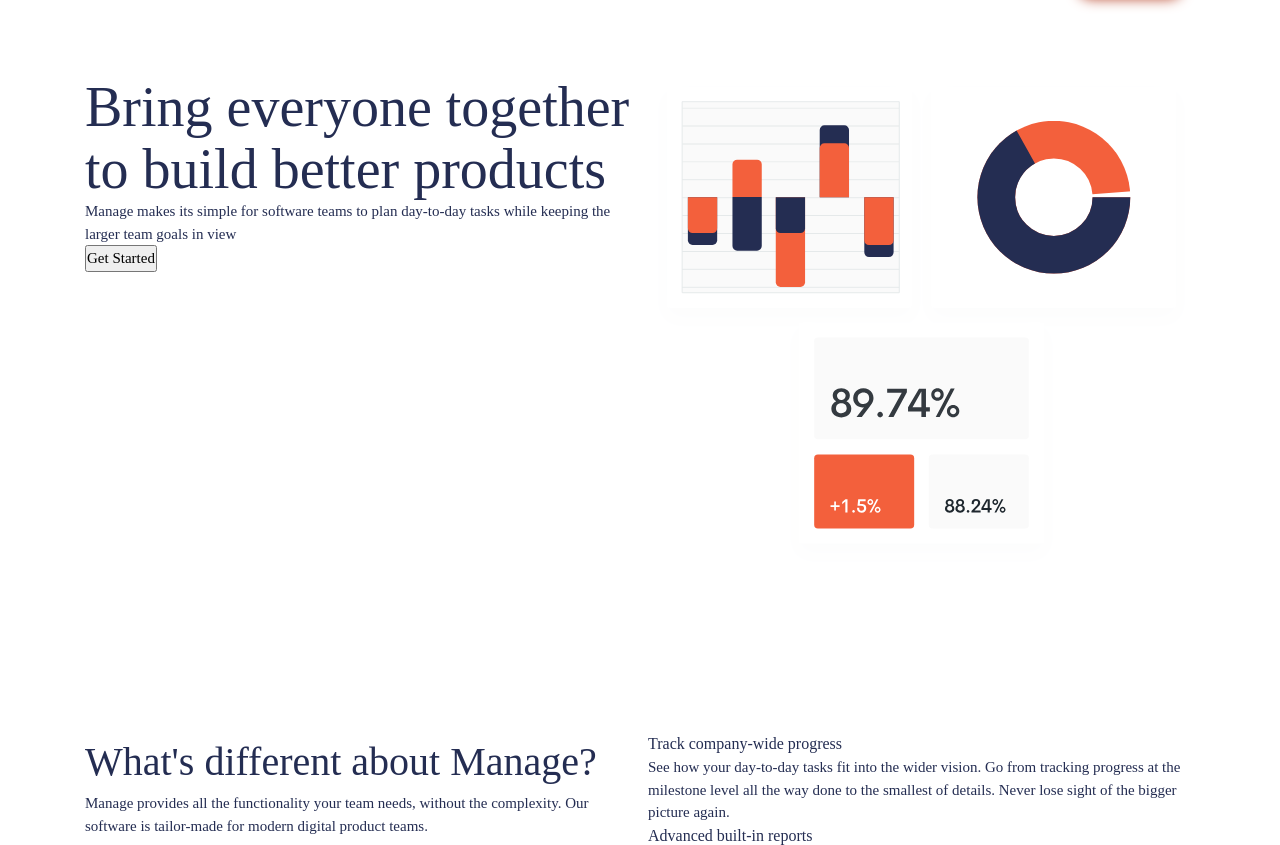
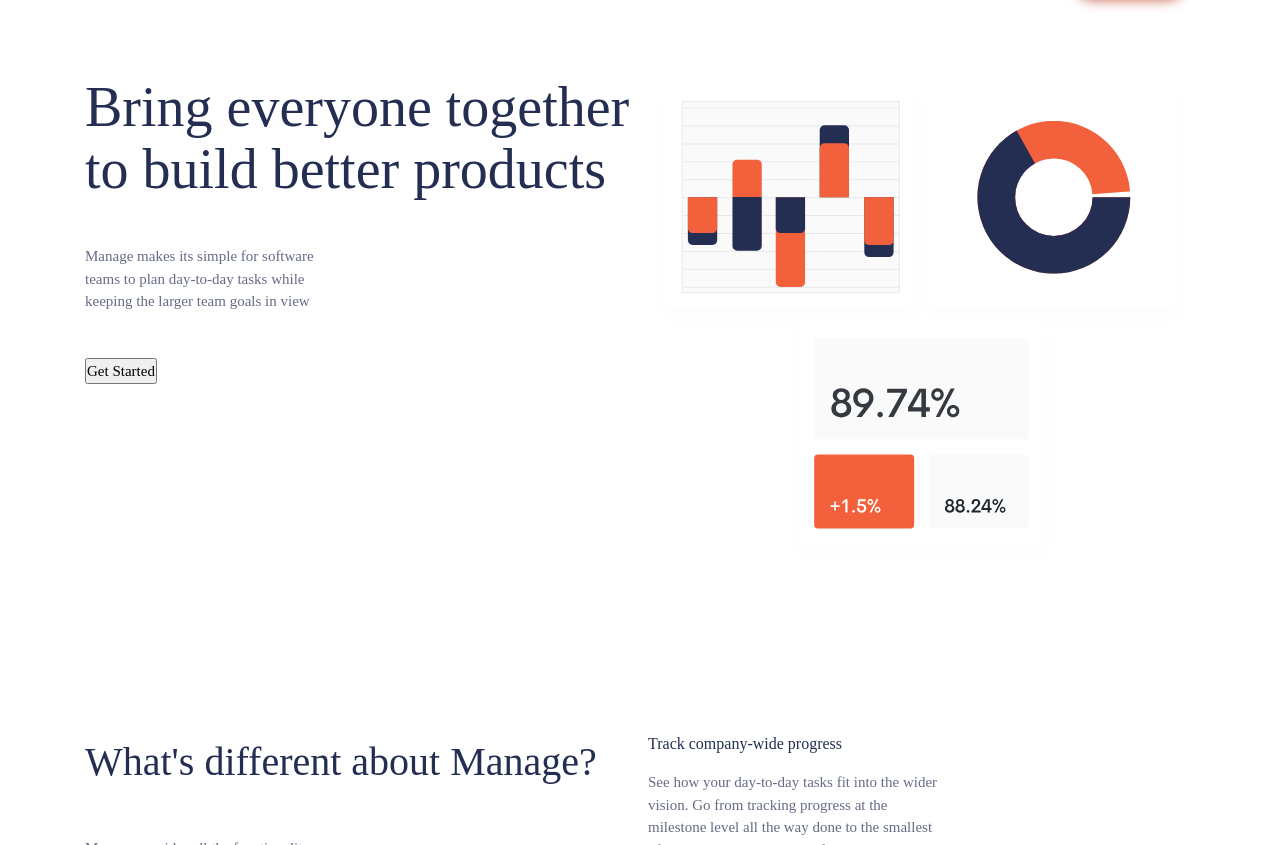
Before and after one commit to Ha-Khu/manage-landing-page-copy, a plain HTML site: page index.html in a window 1280 px wide. Shown: the part 103-948 px from the top of the page. Drawn offline with Linux system fonts and the light colour scheme.

Commit message:
Styled data-width of paragraphs in numbered items

```diff
--- a/styles.css
+++ b/styles.css
@@ -100,6 +100,15 @@ body {
   font-size: var(--fs-body);
   font-family: var(--ff-body);
   color: var(--clr-primary-400);
+}
+
+p:not([class]) {
+  opacity: 0.7;
+  max-width: 32ch;
+}
+
+p[data-width="wide"] {
+  max-width: 40ch;
 }
 
 /* BUTTON */
@@ -245,6 +254,10 @@ body {
   margin-inline: auto;
 }
 
+:where(.flow :not(:first-child)) {
+  margin-top: var(--flow-spacer, 3em);
+}
+
 .even-columns {
   display: grid;
   gap: 1rem;
```
